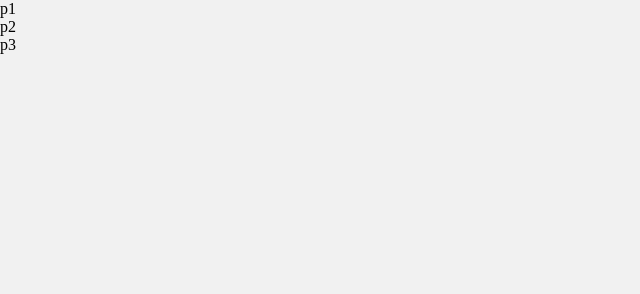
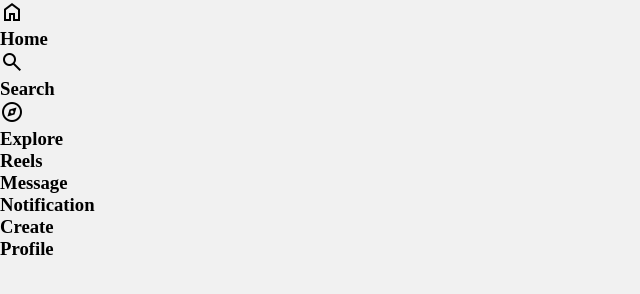
Before and after one commit to Pradhunyagawande01/WEB-CLONE, a plain HTML site: page index.html in a window 1280 px wide. Shown: the whole page, without its empty margins (0-640 px from the left). Drawn offline with nearby package versions, Linux system fonts and the light colour scheme.

Commit message:
froth change

```diff
--- a/index.html
+++ b/index.html
@@ -5,45 +5,101 @@
     <meta name="viewport" content="width=device-width, initial-scale=1.0" />
     <title>WEB-2</title>
     <link rel="stylesheet" href="styles.css" />
+    <link
+      rel="stylesheet"
+      href="https://fonts.googleapis.com/css2?family=Material+Symbols+Outlined:opsz,wght,FILL,GRAD@20..48,100..700,0..1,-50..200"
+    />
+    <style>
+      .material-symbols-outlined {
+        font-variation-settings: "FILL" 0, "wght" 400, "GRAD" 0, "opsz" 24;
+      }
+    </style>
   </head>
   <body>
     <div class="wrapper">
       <div class="container">
+
+
         <div class="nav">
-          <div class="arrow"></div>
-          <div class="name"></div>
-          <div class="ghanta"></div>
-          <div class="tdot"></div>
+         <div class="home">
+          <span class="material-symbols-outlined">
+            home
+            </span>
+            <h3>Home</h3>
+         </div>
+         <div class="search">
+          <span class="material-symbols-outlined">
+            search
+            </span>
+          <h3>Search</h3>
+         </div>
+         <div class="explore">
+          <span class="material-symbols-outlined">
+            explore
+            </span>
+          <h3>Explore</h3>
+         </div>
+         <div class="reels">
+
+          <h3>Reels</h3>
+         </div>
+         <div class="message">
+          <h3>Message</h3>
+         </div>
+         <div class="notifi">
+          <h3>Notification</h3>
+         </div>
+         <div class="create">
+          <h3>Create</h3>
+         </div>
+         <div class="profile">
+          <h3>Profile</h3>
+         </div>
         </div>
+
+
+       <div class="content">
+
         <div class="sec2">
           <div class="profile"></div>
           <div class="post"></div>
           <div class="follower"></div>
           <div class="following"></div>
         </div>
+
+
         <div class="sec3">
-          <p>
+          <p></p>
+        </div>
 
-          </p>
-        </div>
         <div class="butt">
           <div class="follow"></div>
           <div class="message"></div>
         </div>
+
+
         <div class="highlight">
           <div class="1"></div>
           <div class="2"></div>
           <div class="3"></div>
         </div>
+
+
         <div class="sec4">
           <div class="grid"></div>
           <div class="contact"></div>
         </div>
+
+
         <div class="post">
-          <div class="post1">p1</div>
-          <div class="post2">p2</div>
-          <div class="post3">p3</div>
+          <div class="post1"></div>
+          <div class="post2"></div>
+          <div class="post3"></div>
         </div>
+
+
+       </div>
+
       </div>
     </div>
   </body>
--- a/styles.css
+++ b/styles.css
@@ -1,3 +1,7 @@
+
+
+
+
 *{
     margin: 0;
     padding: 0;
```
